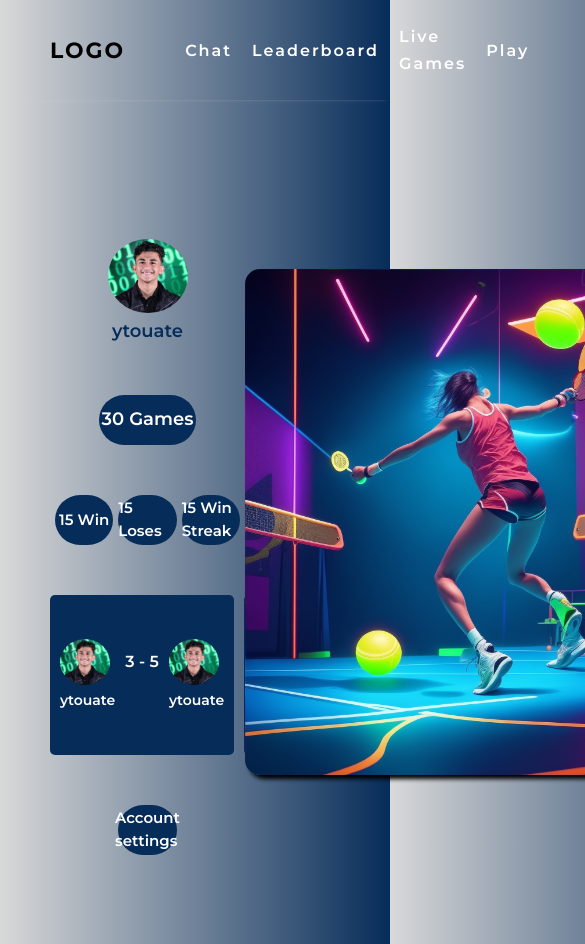
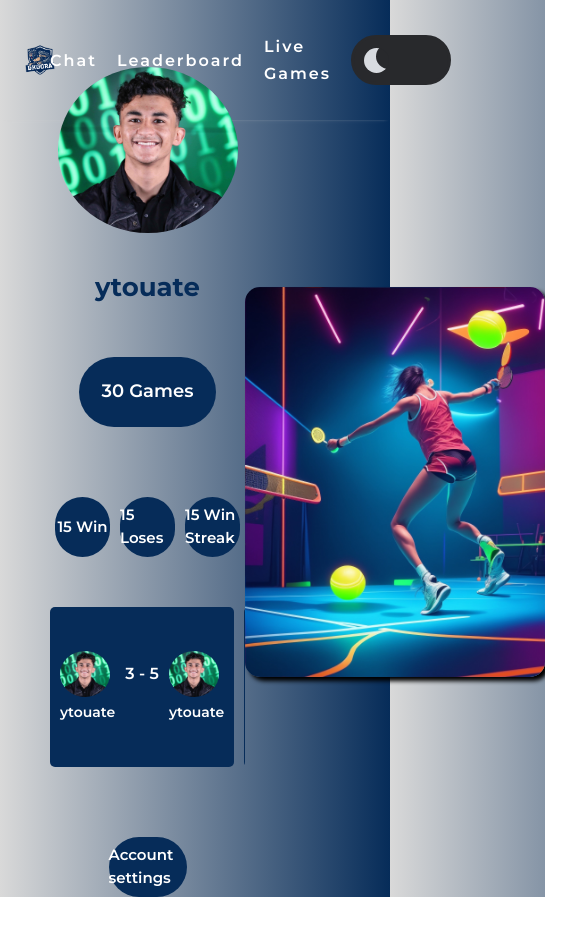
Before and after one commit to ytouate/1337-TRANSCENDENCE, a React (Vite) app in the folder frontend/: page /profile in a window 390 px wide. Shown: the top 944 px of the page, 585 px wide, since content can reach past the window. After the commit the page ends 897 px from the top, so only its background shows below. Built offline with nearby package versions, Linux system fonts and the light colour scheme.

Commit message:
adding the dark mode toggler and making the website bigger in larger screens , to be made responsive on smaller screens

```diff
--- a/frontend/src/App.css
+++ b/frontend/src/App.css
@@ -7,6 +7,11 @@ body {
     font-family: "Montserrat", sans-serif;
     height: 90vh;
 }
+
+/*
+    reseting the css to default values
+*/
+
 html,
 body {
     height: 100%;
@@ -51,10 +56,14 @@ select {
     margin: 0;
     padding: 0;
 }
+
+/*
+    styling the nav bar
+*/
 .navbar {
     display: flex;
     width: 100%;
-    height: 100px;
+    height: 120px;
     justify-content: space-between;
     align-items: center;
     margin: 0;
@@ -100,14 +109,13 @@ a:hover {
 }
 
 .logo {
-    color: black;
-    margin: auto 50px;
-    font-weight: bold;
-    line-height: 27px;
-    font-size: 22px;
-    letter-spacing: 2px;
+    width: 120px;
+    margin: auto 20px;
 }
 
+/*
+    styling the home page
+*/
 .home {
     display: flex;
     align-items: center;
@@ -122,11 +130,10 @@ a:hover {
 }
 
 .home-text {
-    font-size: 75px;
-    line-height: 90px;
+    font-size: 85px;
+    line-height: 100px;
     color: white;
-    width: 550px;
-    margin: 0 0 50px 0;
+    margin: 0 0 60px 0;
     padding: 0;
     color: #f5f5f5;
     text-shadow: 1px 1px 1px #cecece, 1px 2px 1px #cecece, 1px 3px 1px #cecece,
@@ -144,8 +151,7 @@ a:hover {
 }
 
 .right > img {
-    width: 600px;
-    margin-right: 140px;
+    width: 800px;
     box-shadow: 4px 4px 4px;
     border-radius: 15px;
 }
@@ -154,110 +160,36 @@ a:hover {
     border: none;
     outline: none;
     cursor: pointer;
-    width: 200px;
-    margin-right: 20px;
-    height: 50px;
+    width: 300px;
+    margin: 10px;
+    height: 70px;
     border-radius: 9999px;
     background-color: #072e5b;
     color: white;
+    font-weight: bold;
     font-size: 18px;
-    box-shadow: 4px 4px 8px gray;
+    box-shadow: 4px 4px 8px white;
     cursor: pointer;
 }
 
+.home-buttons {
+    margin-left: 60px;
+}
 .play-btn:hover {
     transform: scale(1.01);
     background-color: #284b77;
     transition: background-color 0.5s ease-in-out;
 }
 
-@media only screen and (max-width: 1700px) {
-    .navbar-list > li {
-        margin: auto 50px;
-        font-size: 16px;
-    }
-    .right > img {
-        width: 450px;
-        margin-right: 100px;
-    }
-    .home-text {
-        font-size: 60px;
-        line-height: 80px;
-        margin: 0 0 40px 0;
-    }
-    .home-buttons {
-        margin-left: -100px;
-        margin-top: 0;
-    }
-}
-
-@media only screen and (max-width: 1300px) {
-    .navbar-list > li {
-        margin: auto 30px;
-        font-size: 16px;
-    }
-    .right > img {
-        width: 350px;
-        margin-right: 50px;
-    }
-    .home-text {
-        font-size: 50px;
-        line-height: 80px;
-        margin: 0 0 30px 100px;
-    }
-    .home-buttons {
-        margin-left: 0;
-        margin-top: 0;
-    }
-}
-
-@media only screen and (max-width: 1100px) {
-    .navbar-list > li {
-        margin: auto 20px;
-        font-size: 16px;
-    }
-    .right > img {
-        width: 300px;
-        margin-right: 50px;
-        border-radius: 15px;
-    }
-    .home-text {
-        font-size: 50px;
-        line-height: 65px;
-        color: white;
-        margin: 0 0 30px 100px;
-    }
-    .home-buttons {
-        margin-left: 0;
-        margin-top: 0;
-    }
-}
-
-@media only screen and (max-width: 950px) {
-    .home-profile-img {
-        height: 50px;
-    }
-    .navbar-list > li {
-        margin: auto 10px;
-        font-size: 16px;
-    }
-    .right > img {
-        width: 300px;
-        margin-right: 50px;
-    }
-    .home-text {
-        font-size: 35px;
-        line-height: 50px;
-        margin: 0 0 30px 150px;
-    }
-    .home-buttons {
-        margin-left: -50px;
-        margin-top: 0;
-    }
-    .play-btn {
-        width: 150px;
-        font-size: 14px;
-    }
+/*
+    styling the profile page
+*/
+.profile-page {
+    width: 100%;
+    height: calc(100% - 120px);
+    display: flex;
+    align-items: center;
+    justify-content: space-around;
 }
 
 .content {
@@ -267,30 +199,27 @@ a:hover {
     flex-direction: column;
     align-items: center;
     justify-content: center;
-    height: calc(100% - 100px);
     margin-left: 50px;
     font-weight: 600;
 }
 
 .profile-img {
-    margin-top: 50px;
-    width: 80px;
+    width: 180px;
     border-radius: 50%;
-    display: block;
 }
 
 .profile-username {
     color: #062c59;
-    margin-top: 5px;
-    margin-bottom: 50px;
-    font-size: large;
-    font-weight: 600;
+    margin-top: 35px;
+    font-size: 26px;
+    font-weight: bold;
     text-align: center;
 }
 .games-card {
     background-color: #062c59;
-    width: 50%;
-    height: 50px;
+    width: 70%;
+    margin-top: 50px;
+    height: 70px;
     border-radius: 9999px;
     display: flex;
     align-items: center;
@@ -306,6 +235,7 @@ a:hover {
     display: flex;
     justify-content: space-evenly;
 }
+
 .info-card > p {
     font-size: 15px;
     font-weight: 600;
@@ -314,8 +244,9 @@ a:hover {
 
 .info-card {
     background-color: #062c59;
-    width: 30%;
-    height: 50px;
+    width: 40%;
+    margin: 20px 5px 0 5px;
+    height: 60px;
     border-radius: 9999px;
     display: flex;
     align-items: center;
@@ -348,6 +279,7 @@ a:hover {
     margin-left: 10px;
     margin-right: 10px;
 }
+
 .match-card {
     background-color: #062c59;
     width: auto;
@@ -370,16 +302,189 @@ a:hover {
     white-space: nowrap;
 }
 
-.profile-page {
-    width: 100%;
-    height: 100%;
-    display: flex;
-    align-items: center;
-    justify-content: space-around;
+.history-cards::-webkit-scrollbar {
+    border-radius: 5px;
 }
+
+.history-cards::-webkit-scrollbar-thumb {
+    border-radius: 10px;
+    -webkit-box-shadow: inset 0 0 6px rgba(0, 0, 0, 0.5);
+}
+
 .profile-page-img {
-    width: 600px;
-    margin-right: 140px;
+    width: 800px;
     box-shadow: 4px 4px 4px;
     border-radius: 15px;
 }
+
+/*
+    Dark mode toggler
+*/
+
+.toggle-switch {
+    position: relative;
+    width: 100px;
+    height: 50px;
+    --light: #d8dbe0;
+    --dark: #28292c;
+    --link: rgb(27, 129, 112);
+    --link-hover: rgb(24, 94, 82);
+}
+
+.switch-label {
+    position: absolute;
+    width: 100%;
+    height: 50px;
+    background-color: var(--dark);
+    border-radius: 25px;
+    cursor: pointer;
+    border: 3px solid var(--dark);
+}
+
+.checkbox {
+    position: absolute;
+    display: none;
+}
+
+.slider {
+    position: absolute;
+    width: 100%;
+    height: 100%;
+    border-radius: 25px;
+    -webkit-transition: 0.3s;
+    transition: 0.3s;
+}
+
+.checkbox:checked ~ .slider {
+    background-color: var(--light);
+}
+
+.slider::before {
+    content: "";
+    position: absolute;
+    top: 10px;
+    left: 10px;
+    width: 25px;
+    height: 25px;
+    border-radius: 50%;
+    -webkit-box-shadow: inset 12px -4px 0px 0px var(--light);
+    box-shadow: inset 12px -4px 0px 0px var(--light);
+    background-color: var(--dark);
+    -webkit-transition: 0.3s;
+    transition: 0.3s;
+}
+
+.checkbox:checked ~ .slider::before {
+    -webkit-transform: translateX(50px);
+    -ms-transform: translateX(50px);
+    transform: translateX(50px);
+    background-color: var(--dark);
+    -webkit-box-shadow: none;
+    box-shadow: none;
+}
+
+@media only screen and (max-width: 1700px) {
+    .navbar-list > li {
+        margin: auto 50px;
+        font-size: 16px;
+    }
+    .right > img {
+        width: 450px;
+        margin-right: 100px;
+    }
+    .profile-page-img {
+        width: 450px;
+        margin-right: 50px;
+    }
+    .home-text {
+        font-size: 60px;
+        line-height: 80px;
+        margin: 0 0 40px 0;
+    }
+    .home-buttons {
+        margin-left: -100px;
+        margin-top: 0;
+    }
+}
+
+@media only screen and (max-width: 1300px) {
+    .navbar-list > li {
+        margin: auto 30px;
+        font-size: 16px;
+    }
+    .right > img {
+        width: 350px;
+        margin-right: 50px;
+    }
+    .profile-page-img {
+        width: 350px;
+        margin-right: 50px;
+    }
+    .home-text {
+        font-size: 50px;
+        line-height: 80px;
+        margin: 0 0 30px 100px;
+    }
+    .home-buttons {
+        margin-left: 0;
+        margin-top: 0;
+    }
+}
+
+@media only screen and (max-width: 1100px) {
+    .navbar-list > li {
+        margin: auto 20px;
+        font-size: 16px;
+    }
+    .right > img {
+        width: 300px;
+        margin-right: 50px;
+        border-radius: 15px;
+    }
+    .profile-page-img {
+        width: 300px;
+        margin-right: 50px;
+    }
+    .home-text {
+        font-size: 50px;
+        line-height: 65px;
+        color: white;
+        margin: 0 0 30px 100px;
+    }
+    .home-buttons {
+        margin-left: 0;
+        margin-top: 0;
+    }
+}
+
+@media only screen and (max-width: 950px) {
+    .home-profile-img {
+        height: 50px;
+    }
+    .navbar-list > li {
+        margin: auto 10px;
+        font-size: 16px;
+    }
+    .right > img {
+        width: 300px;
+        margin-right: 50px;
+    }
+
+    .profile-page-img {
+        width: 300px;
+        margin-right: 50px;
+    }
+    .home-text {
+        font-size: 35px;
+        line-height: 50px;
+        margin: 0 0 30px 150px;
+    }
+    .home-buttons {
+        margin-left: -50px;
+        margin-top: 0;
+    }
+    .play-btn {
+        width: 150px;
+        font-size: 14px;
+    }
+}
--- a/frontend/src/components/Navbar.tsx
+++ b/frontend/src/components/Navbar.tsx
@@ -1,9 +1,13 @@
 import { Link } from "react-router-dom";
 import profileImg from "../assets/ytouate.jpeg";
+import logoImg from "../assets/logo.png";
+
 function Navbar() {
     return (
         <nav className="navbar">
-            <Link to='/' className="logo">LOGO</Link>
+            <Link to="/">
+                <img className="logo" src={logoImg} alt="" />
+            </Link>
             <ul className="navbar-list">
                 <li>
                     <Link to="chat">Chat</Link>
@@ -15,7 +19,12 @@ function Navbar() {
                     <Link to="livegames">Live Games</Link>
                 </li>
                 <li>
-                    <Link to="play">Play</Link>
+                    <div className="toggle-switch">
+                        <label className="switch-label">
+                            <input type="checkbox" className="checkbox" />
+                            <span className="slider"></span>
+                        </label>
+                    </div>
                 </li>
                 <li>
                     <Link to="/profile">
```
Also changed, not shown: frontend/src/assets/logo.png (added).
